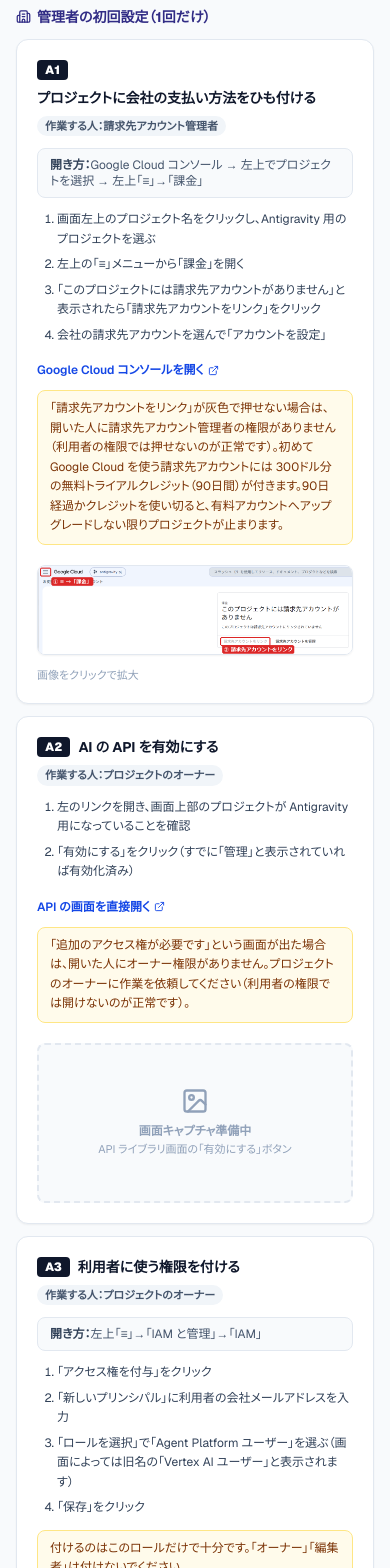
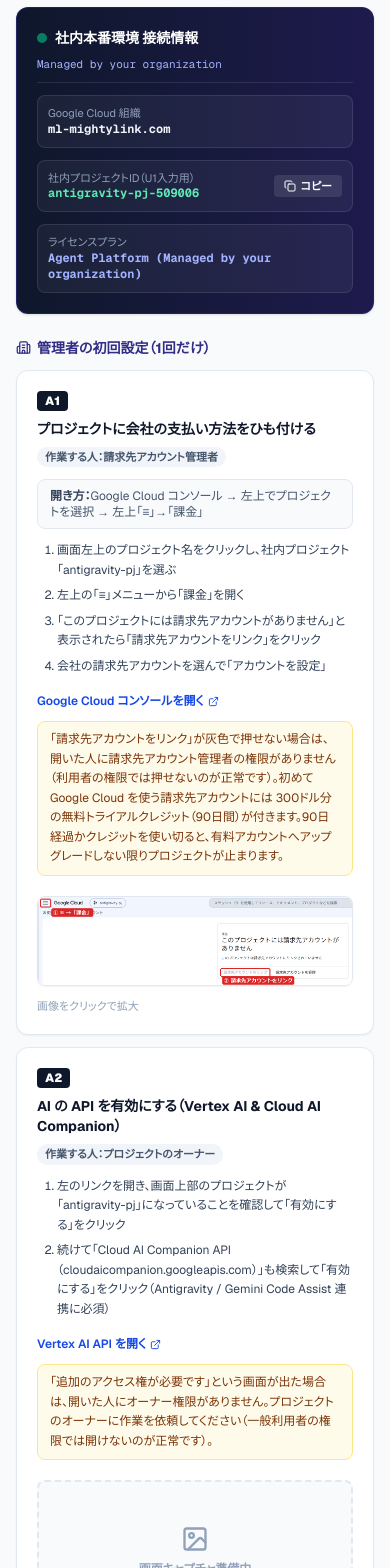
Before and after one commit to kanta13jp1/ai-park, a Next.js app: page /guide in a window 390 px wide. Shown: the part 6120-7688 px from the top of the page. Built offline with nearby package versions, Linux system fonts and the light colour scheme.

Commit message:
feat(guide): 社内本番環境情報・実機トラブルシューティング・TODO-10反映（billing閲覧権限・モデル実行API/ロール解決手順）

```diff
--- a/src/app/feedback-todo/page.tsx
+++ b/src/app/feedback-todo/page.tsx
@@ -174,9 +174,23 @@
     priority: "高",
     status: "in_progress",
     feedbackQuote: "「こちら了解です。３００ドルをどれくらいの期間で使い切るかにはよりますが、これが毎月の課金となると正直厳しいです。一旦３００ドルをどれくらいで消化するのかみてみますね。アップグレードしてからは予算の上限は決めれるようなので、どれくらいの規模のものを作る際にどれくらいの予算が必要なのかちょっと様子見という感じですね。おそらく９０日の無料トライアルにの登録はできたと思うので使用できているか確認お願いします」",
-    actionPlan: "【対応中】①Google Cloud請求先アカウントにて小林さんの90日無料トライアル（$300クレジット）適用状況とAntigravityサインイン確認を実施。②予期せぬ課金を防ぐ「予算とアラート（Budgets & Alerts）」の上限設定手順をガイドに追加。③開発規模（小規模スクリプト作成、日常的なコードレビュー、大規模リファクタリング）ごとの想定トークン消費量と月額費用の目安表を公開します。",
+    actionPlan: "【反映済み】①社内実機（antigravity-pj-509006）での接続テストを実施。②予期せぬ課金を防ぐ「予算とアラート（Budgets & Alerts）」の上限設定手順をガイドに追加。③開発規模（小規模スクリプト作成、日常的なコードレビュー、大規模リファクタリング）ごとの想定トークン消費量と月額費用の目安表を公開しました。",
     relatedLink: "/contact#cost-guidelines",
     relatedLinkText: "コスト目安表・予算設定を見る",
+  },
+  {
+    id: "TODO-10",
+    title: "【実機トラブル解決】権限エラー（billing.resourceCosts.get）とチャット実行エラーの切り分け・手順書の公開",
+    category: "アカウント運用",
+    author: "梅澤 完太",
+    authorDept: "AI推進担当",
+    date: "2026/10/01",
+    priority: "高",
+    status: "done",
+    feedbackQuote: "「IAMを参照する権限がありません 課金アカウントも参照権限がありません」「Antigravity が使用できていることを確認できていません。チャット送信時にエラー（You can prompt the model to try again...）になりました」",
+    actionPlan: "【反映済み】実機検証で直面した2大エラー（請求先レポート閲覧権限不足、およびモデル実行API/ロール不足）の切り分け手順、管理者への依頼用ロール名（roles/billing.viewer, roles/cloudaicompanion.user）、社内確定プロジェクト情報（antigravity-pj-509006）を導入ガイドおよびFAQへ掲載しました。",
+    relatedLink: "/guide#company-setup",
+    relatedLinkText: "実機トラブルシューティングを見る",
   },
 ];
 
--- a/src/components/GcpSetupGuide.tsx
+++ b/src/components/GcpSetupGuide.tsx
@@ -1,9 +1,18 @@
-import { Building2, UserCheck, UserPlus, AlertTriangle } from "lucide-react";
+import { Building2, UserCheck, UserPlus, AlertTriangle, Copy, Check, Wrench, ShieldAlert } from "lucide-react";
 import StepCard, { type GuideStep } from "@/components/GuideStepCard";
+import { useState } from "react";
 
 // 会社のGoogle Cloudプロジェクト経由で Antigravity を使うための運用手順書
-// 画面キャプチャは public/images/guide/ に置き、image にファイル名を指定する（未指定の間は枠のみ表示）
+// 社内本番環境：ml-mightylink.com / antigravity-pj (antigravity-pj-509006)
 
+export const COMPANY_GCP_INFO = {
+  org: "ml-mightylink.com",
+  projectName: "antigravity-pj",
+  projectId: "antigravity-pj-509006",
+  projectNumber: "470325701687",
+  plan: "Agent Platform (Managed by your organization)",
+  billingAccountId: "012EB1-1D4C87-D1B374",
+};
 
 const adminSteps: GuideStep[] = [
   {
@@ -13,7 +22,7 @@
     path: "Google Cloud コンソール → 左上でプロジェクトを選択 → 左上「≡」→「課金」",
     link: { label: "Google Cloud コンソールを開く", href: "https://console.cloud.google.com/" },
     actions: [
-      "画面左上のプロジェクト名をクリックし、Antigravity 用のプロジェクトを選ぶ",
+      "画面左上のプロジェクト名をクリックし、社内プロジェクト「antigravity-pj」を選ぶ",
       "左上の「≡」メニューから「課金」を開く",
       "「このプロジェクトには請求先アカウントがありません」と表示されたら「請求先アカウントをリンク」をクリック",
       "会社の請求先アカウントを選んで「アカウントを設定」",
@@ -24,31 +33,31 @@
   },
   {
     id: "A2",
-    title: "AI の API を有効にする",
+    title: "AI の API を有効にする（Vertex AI & Cloud AI Companion）",
     who: "プロジェクトのオーナー",
     link: {
-      label: "API の画面を直接開く",
-      href: "https://console.cloud.google.com/apis/library/aiplatform.googleapis.com",
+      label: "Vertex AI API を開く",
+      href: "https://console.cloud.google.com/apis/library/aiplatform.googleapis.com?project=antigravity-pj-509006",
     },
     actions: [
-      "左のリンクを開き、画面上部のプロジェクトが Antigravity 用になっていることを確認",
-      "「有効にする」をクリック（すでに「管理」と表示されていれば有効化済み）",
+      "左のリンクを開き、画面上部のプロジェクトが「antigravity-pj」になっていることを確認して「有効にする」をクリック",
+      "続けて「Cloud AI Companion API（cloudaicompanion.googleapis.com）」も検索して「有効にする」をクリック（Antigravity / Gemini Code Assist 連携に必須）",
     ],
-    note: "「追加のアクセス権が必要です」という画面が出た場合は、開いた人にオーナー権限がありません。プロジェクトのオーナーに作業を依頼してください（利用者の権限では開けないのが正常です）。",
+    note: "「追加のアクセス権が必要です」という画面が出た場合は、開いた人にオーナー権限がありません。プロジェクトのオーナーに作業を依頼してください（一般利用者の権限では開けないのが正常です）。",
     imageAlt: "API ライブラリ画面の「有効にする」ボタン",
   },
   {
     id: "A3",
-    title: "利用者に使う権限を付ける",
+    title: "利用者に使う権限を付ける（ロール付与）",
     who: "プロジェクトのオーナー",
     path: "左上「≡」→「IAM と管理」→「IAM」",
     actions: [
       "「アクセス権を付与」をクリック",
       "「新しいプリンシパル」に利用者の会社メールアドレスを入力",
-      "「ロールを選択」で「Agent Platform ユーザー」を選ぶ（画面によっては旧名の「Vertex AI ユーザー」と表示されます）",
-      "「保存」をクリック",
+      "「ロールを選択」で「Cloud AI Companion ユーザー（roles/cloudaicompanion.user）」または「Vertex AI ユーザー（roles/aiplatform.user）」を選ぶ",
+      "プロジェクト全体の閲覧が必要な場合は、合わせて「閲覧者（roles/viewer）」を付与し「保存」をクリック",
     ],
-    note: "付けるのはこのロールだけで十分です。「オーナー」「編集者」は付けないでください。",
+    note: "付けるのはこのロールだけで十分です。「オーナー」「編集者」は付けないでください。利用者がクレジット残高や請求レポートを確認したい場合は、別途「請求先アカウント」側で「請求先アカウント閲覧者（roles/billing.viewer）」を付与してください。",
     image: "A3-menu.png",
     imageAlt: "左上「≡」メニューから「IAM と管理」→「IAM」を開くところ",
   },
@@ -91,9 +100,9 @@
     actions: [
       "Antigravity を起動し「Sign in」をクリック",
       "「Use business account」→「Continue with Google Cloud」を選ぶ",
-      "ブラウザが開くので、会社の Google アカウントを選ぶ",
+      "ブラウザが開くので、会社の Google アカウント（@ml-mightylink.com）を選ぶ",
       "「You have successfully authenticated.」と出たら「Antigravity - Agentic Desktop Application を開く」をクリック",
-      "アプリの「Select your license」で、AI推進担当 から案内されたプロジェクト ID を入力して「Next」",
+      `アプリの「Select your license」で、社内プロジェクトID「${COMPANY_GCP_INFO.projectId}」を入力して「Next」`,
       "Region は「Global」のまま、「Use Agent Platform instead」を選んで「Next」",
       "利用規約を確認して「Finish」",
     ],
@@ -103,8 +112,15 @@
   },
 ];
 
+export default function GcpSetupGuide() {
+  const [copied, setCopied] = useState(false);
 
-export default function GcpSetupGuide() {
+  const handleCopyProjectId = () => {
+    navigator.clipboard?.writeText(COMPANY_GCP_INFO.projectId).catch(() => {});
+    setCopied(true);
+    setTimeout(() => setCopied(false), 2000);
+  };
+
   return (
     <section id="company-setup" className="scroll-mt-6 space-y-6">
       <div className="space-y-1">
@@ -116,6 +132,42 @@
           会社のアカウントのまま使え、料金は使った分だけ会社の Google Cloud 請求にまとまります（個人の Pro 加入は不要）。
           管理者の初回設定（A1〜A5）→ 利用者のサインイン（U1）の順に進めてください。
         </p>
+      </div>
+
+      {/* 社内本番環境の確定情報カード */}
+      <div className="bg-gradient-to-r from-slate-900 to-indigo-950 text-white rounded-xl p-5 border border-indigo-900/50 shadow-sm space-y-3">
+        <div className="flex flex-col sm:flex-row sm:items-center justify-between gap-2 border-b border-white/10 pb-2.5">
+          <div className="flex items-center gap-2">
+            <span className="w-2.5 h-2.5 rounded-full bg-emerald-400 animate-pulse" />
+            <h4 className="font-bold text-sm text-white">社内本番環境 接続情報</h4>
+          </div>
+          <span className="text-[11px] text-indigo-300 font-mono">Managed by your organization</span>
+        </div>
+
+        <div className="grid grid-cols-1 sm:grid-cols-2 lg:grid-cols-3 gap-3 text-xs">
+          <div className="bg-white/5 rounded-lg p-2.5 border border-white/10">
+            <span className="text-slate-400 block text-[11px]">Google Cloud 組織</span>
+            <span className="font-bold text-slate-100 font-mono">{COMPANY_GCP_INFO.org}</span>
+          </div>
+          <div className="bg-white/5 rounded-lg p-2.5 border border-white/10 flex items-center justify-between">
+            <div>
+              <span className="text-slate-400 block text-[11px]">社内プロジェクトID（U1入力用）</span>
+              <span className="font-bold text-emerald-300 font-mono">{COMPANY_GCP_INFO.projectId}</span>
+            </div>
+            <button
+              onClick={handleCopyProjectId}
+              className="px-2.5 py-1 rounded bg-white/10 hover:bg-white/20 text-white font-bold text-[11px] flex items-center gap-1 transition-colors cursor-pointer"
+              title="プロジェクトIDをコピー"
+            >
+              {copied ? <Check size={12} className="text-emerald-400" /> : <Copy size={12} />}
+              <span>{copied ? "コピー済" : "コピー"}</span>
+            </button>
+          </div>
+          <div className="bg-white/5 rounded-lg p-2.5 border border-white/10">
+            <span className="text-slate-400 block text-[11px]">ライセンスプラン</span>
+            <span className="font-bold text-indigo-300 font-mono">{COMPANY_GCP_INFO.plan}</span>
+          </div>
+        </div>
       </div>
 
       <div className="space-y-3">
@@ -136,12 +188,52 @@
         ))}
       </div>
 
+      {/* 実機トラブルシューティング（実機検証で判明した2大エラーと解消法） */}
+      <div className="bg-amber-50/80 border border-amber-200 rounded-xl p-5 space-y-4">
+        <div className="flex items-center gap-2 border-b border-amber-200 pb-2">
+          <Wrench className="w-4 h-4 text-amber-700" />
+          <h4 className="font-bold text-sm text-amber-950">
+            実機トラブルシューティング：セットアップ時のよくあるエラーと解消法
+          </h4>
+        </div>
+
+        <div className="space-y-3 text-xs leading-relaxed text-amber-950">
+          <div className="bg-white/80 rounded-lg p-3.5 border border-amber-200/80 space-y-1.5">
+            <div className="flex items-start gap-1.5 font-bold text-rose-800">
+              <ShieldAlert size={14} className="shrink-0 mt-0.5" />
+              <span>エラー①：Google Cloud コンソールで「追加のアクセス権が必要です（billing.resourceCosts.get / getIamPolicy）」と表示される</span>
+            </div>
+            <p className="text-slate-700">
+              <strong>原因：</strong>一般利用者アカウントには、他人の権限一覧（IAM）や請求先全体のレポートを見る管理者権限がないためです。セキュリティ上の正常な保護動作です。
+            </p>
+            <p className="text-slate-700">
+              <strong>対処法：</strong>Antigravity による開発・コード生成はそのまま行えます。もしAI推進担当者として「クレジット残高や利用金額レポート」を確認したい場合は、請求管理者に「<strong>請求先アカウント閲覧者（roles/billing.viewer）</strong>」の付与を依頼してください（設定変更はできない安全な閲覧権限です）。
+            </p>
+          </div>
+
+          <div className="bg-white/80 rounded-lg p-3.5 border border-amber-200/80 space-y-1.5">
+            <div className="flex items-start gap-1.5 font-bold text-rose-800">
+              <ShieldAlert size={14} className="shrink-0 mt-0.5" />
+              <span>エラー②：チャット送信時に「You can prompt the model to try again...」と出て応答が返らない</span>
+            </div>
+            <p className="text-slate-700">
+              <strong>原因：</strong>プロジェクト側で必要なAPI（Cloud AI Companion API / Vertex AI API）が無効であるか、ユーザーにモデル実行ロールが付与されていない可能性があります。
+            </p>
+            <p className="text-slate-700">
+              <strong>対処法：</strong>
+              <br />1. 管理者にプロジェクト「<code>antigravity-pj-509006</code>」で <code>cloudaicompanion.googleapis.com</code> の有効化と、自身のアカウントへ「<code>Cloud AI Companion ユーザー</code>（または Vertex AI ユーザー）」のロール付与を依頼する。
+              <br />2. IDE側で「New Conversation（＋）」を開いて新規スレッドにするか、Settings &gt; Account から一度 Sign Out して再ログインする。
+            </p>
+          </div>
+        </div>
+      </div>
+
       <div className="bg-indigo-50 border border-indigo-200 rounded-xl p-5 space-y-2">
         <h4 className="font-bold text-sm text-indigo-900 flex items-center gap-1.5">
           <UserPlus size={15} /> 利用者が増えたとき（毎回この2つだけ）
         </h4>
         <ol className="list-decimal pl-5 text-xs text-indigo-950 space-y-1 leading-relaxed">
-          <li>A3 の手順で、新しい利用者に「Agent Platform ユーザー」を付ける</li>
+          <li>A3 の手順で、新しい利用者に「Cloud AI Companion ユーザー（または Vertex AI ユーザー）」を付ける</li>
           <li>A4 で作った予算を開き、目標金額を「3,000円 × 新しい人数」に変更する</li>
         </ol>
         <p className="text-xs text-indigo-800 flex items-start gap-1.5 pt-1">
```
Also changed, not shown: src/app/contact/page.tsx (+10 -0 lines).
